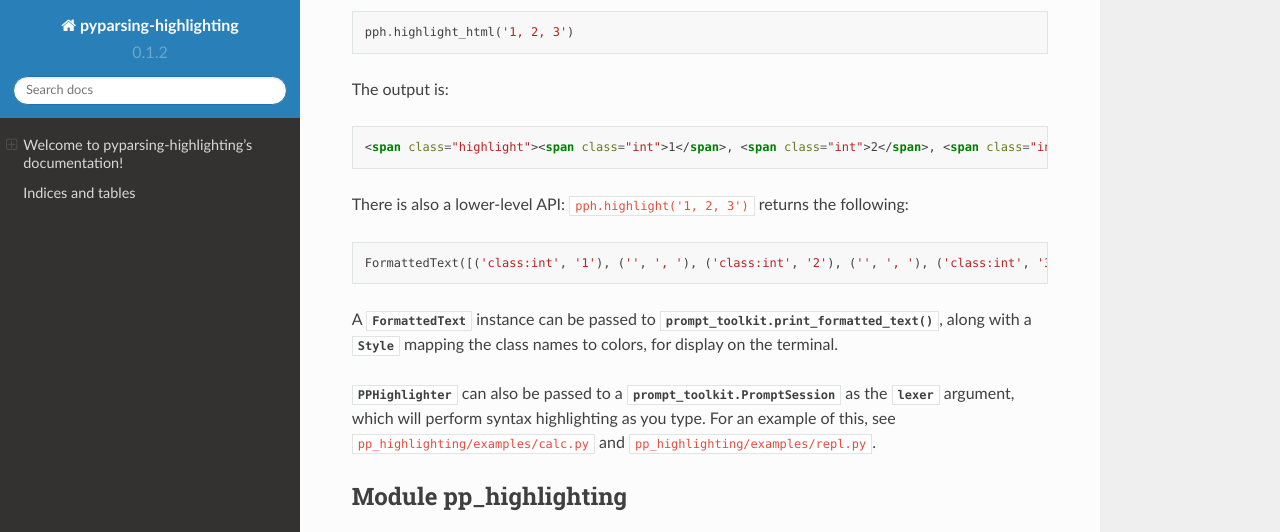
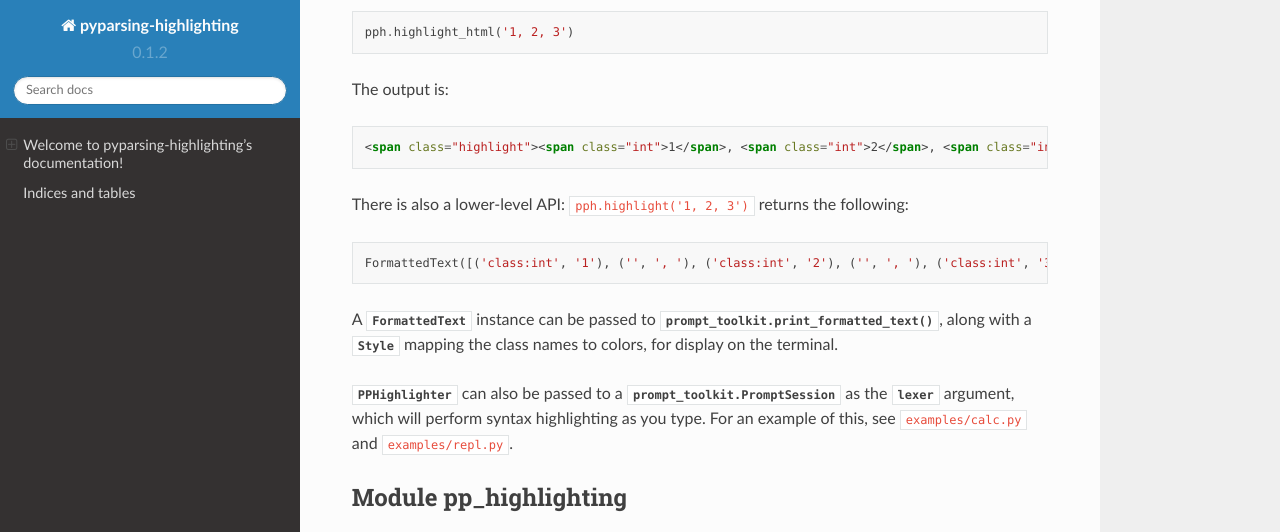
Before and after one commit to crowsonkb/pyparsing-highlighting, a Sphinx documentation site: the page built from docs/source/index.rst, in a window 1280 px wide and 900 px high, scrolled down 1240 px, cut to the strip 0-532 px from the top of the window. Built offline with Sphinx 7.4.7 and the Read the Docs theme 2.0.0, drawn with Linux system fonts in a browser that asks for light colours.

Commit message:
Update location of examples and tests in docs

```diff
--- a/README.rst
+++ b/README.rst
@@ -70,4 +70,4 @@
 
 A ``FormattedText`` instance can be passed to ``prompt_toolkit.print_formatted_text()``, along with a ``Style`` mapping the class names to colors, for display on the terminal.
 
-``PPHighlighter`` can also be passed to a ``prompt_toolkit.PromptSession`` as the ``lexer`` argument, which will perform syntax highlighting as you type. For an example of this, see ``pp_highlighting/examples/calc.py`` and ``pp_highlighting/examples/repl.py``.
+``PPHighlighter`` can also be passed to a ``prompt_toolkit.PromptSession`` as the ``lexer`` argument, which will perform syntax highlighting as you type. For an example of this, see ``examples/calc.py`` and ``examples/repl.py``.
--- a/docs/source/index.rst
+++ b/docs/source/index.rst
@@ -73,7 +73,7 @@
 
 A :class:`FormattedText` instance can be passed to :func:`prompt_toolkit.print_formatted_text`, along with a :class:`Style` mapping the class names to colors, for display on the terminal.
 
-:class:`PPHighlighter` can also be passed to a :class:`prompt_toolkit.PromptSession` as the `lexer` argument, which will perform syntax highlighting as you type. For an example of this, see ``pp_highlighting/examples/calc.py`` and ``pp_highlighting/examples/repl.py``.
+:class:`PPHighlighter` can also be passed to a :class:`prompt_toolkit.PromptSession` as the `lexer` argument, which will perform syntax highlighting as you type. For an example of this, see ``examples/calc.py`` and ``examples/repl.py``.
 
 Module pp_highlighting
 ----------------------
```
